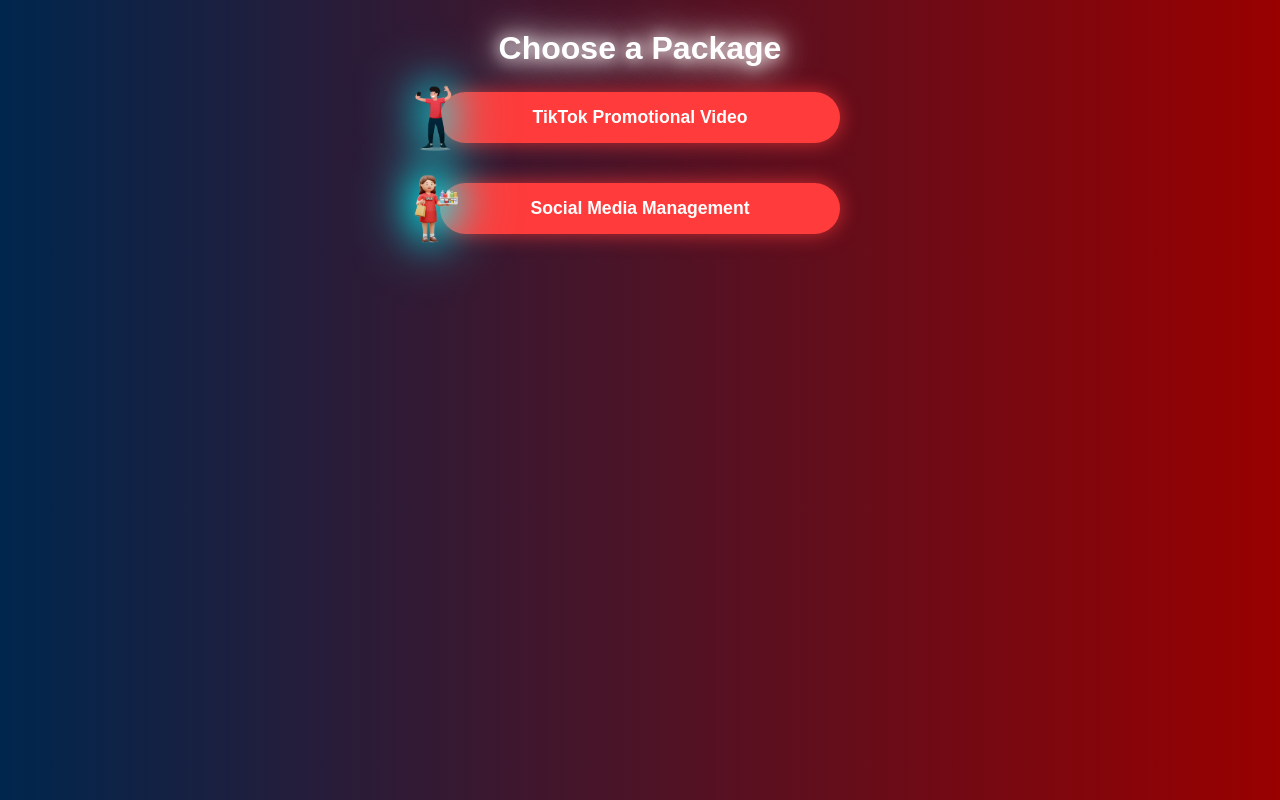
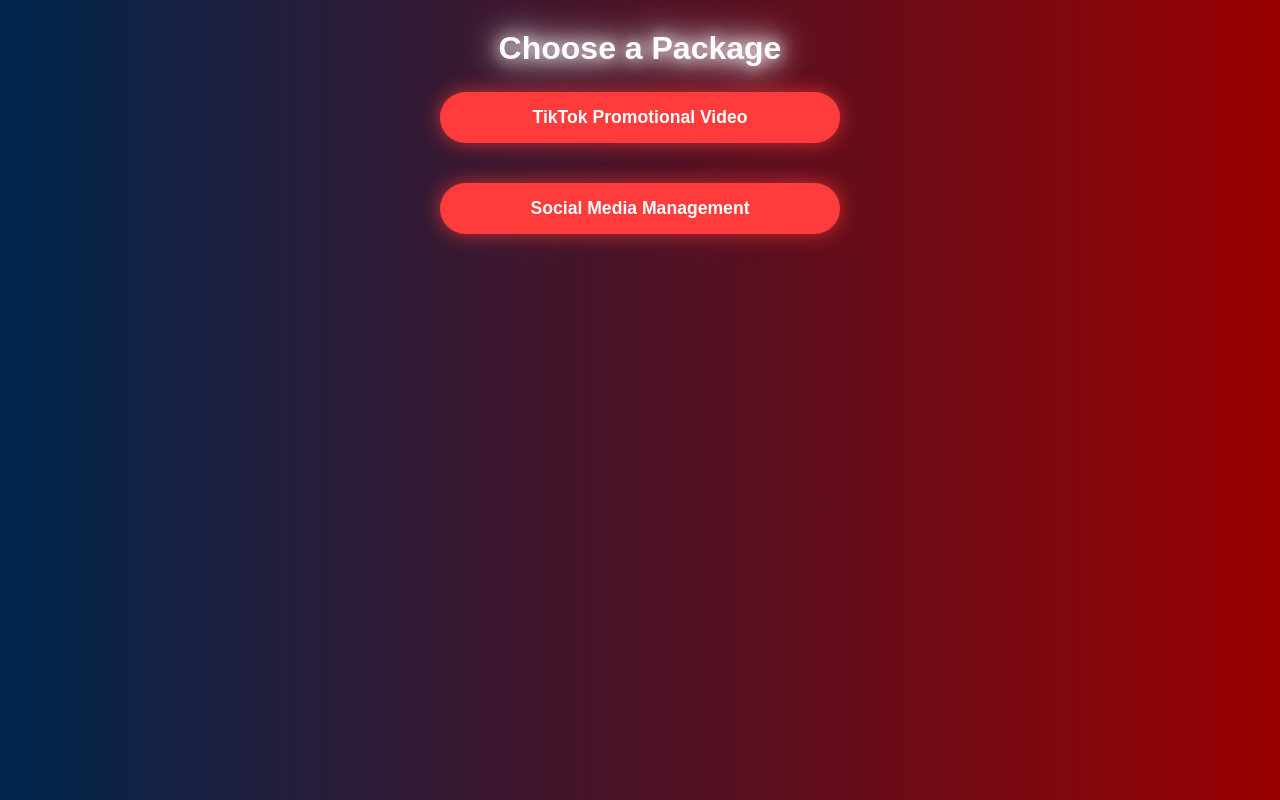
Before and after one commit to tiktok-ej/ej, a plain HTML site: page packages.html in a window 1280 px wide. Drawn offline with Linux system fonts and the light colour scheme.

Commit message:
Update packages.html

```diff
--- a/packages.html
+++ b/packages.html
@@ -22,18 +22,16 @@
   .package-buttons{
     display:flex;
     flex-direction:column;
-    gap:40px; /* more space for logo overflow */
+    gap:40px;
     width:100%;
     max-width:400px;
     margin-bottom:30px;
   }
 
   .package-buttons button{
-    position: relative;
     display:flex;
     align-items:center;
     justify-content:center;
-    gap:15px;
     padding:15px;
     font-size:1.1rem;
     font-weight:bold;
@@ -44,24 +42,6 @@
     box-shadow:0 0 20px rgba(255,59,59,0.7);
     cursor:pointer;
     transition: all 0.3s ease;
-    overflow:visible;
-  }
-
-  .package-buttons button img{
-    position: absolute;
-    left: -40px; /* make logo overflow left */
-    top: 50%;
-    transform: translateY(-50%);
-    width:70px;  /* bigger than button height */
-    height:70px;
-    border-radius:10px;
-    filter: drop-shadow(0 0 10px #00ffff) drop-shadow(0 0 20px #00ffff);
-    animation: glow 2s ease-in-out infinite alternate;
-  }
-
-  @keyframes glow {
-    0%{filter: drop-shadow(0 0 10px #00ffff) drop-shadow(0 0 20px #00ffff);}
-    100%{filter: drop-shadow(0 0 25px #00ffff) drop-shadow(0 0 35px #00ffff);}
   }
 
   .package-buttons button:hover{
@@ -72,7 +52,6 @@
   @media(max-width:400px){
     h1{font-size:1.5rem;}
     .package-buttons button{font-size:1rem;padding:20px 10px;}
-    .package-buttons button img{width:50px;height:50px;left:-30px;}
   }
 </style>
 </head>
@@ -81,12 +60,8 @@
 <h1>Choose a Package</h1>
 
 <div class="package-buttons">
-  <button id="tiktokBtn">
-    <img src="tiktok-logo.png" alt="TikTok Promo Logo"> TikTok Promotional Video
-  </button>
-  <button id="socialBtn">
-    <img src="social-logo.png" alt="Social Media Management Logo"> Social Media Management
-  </button>
+  <button id="tiktokBtn">TikTok Promotional Video</button>
+  <button id="socialBtn">Social Media Management</button>
 </div>
 
 <script>
@@ -98,7 +73,7 @@
   });
 
   socialBtn.addEventListener('click', ()=>{
-    window.location.href = "social-management-details.html";
+    window.location.href = "social-media-management.html";
   });
 </script>
 
```
